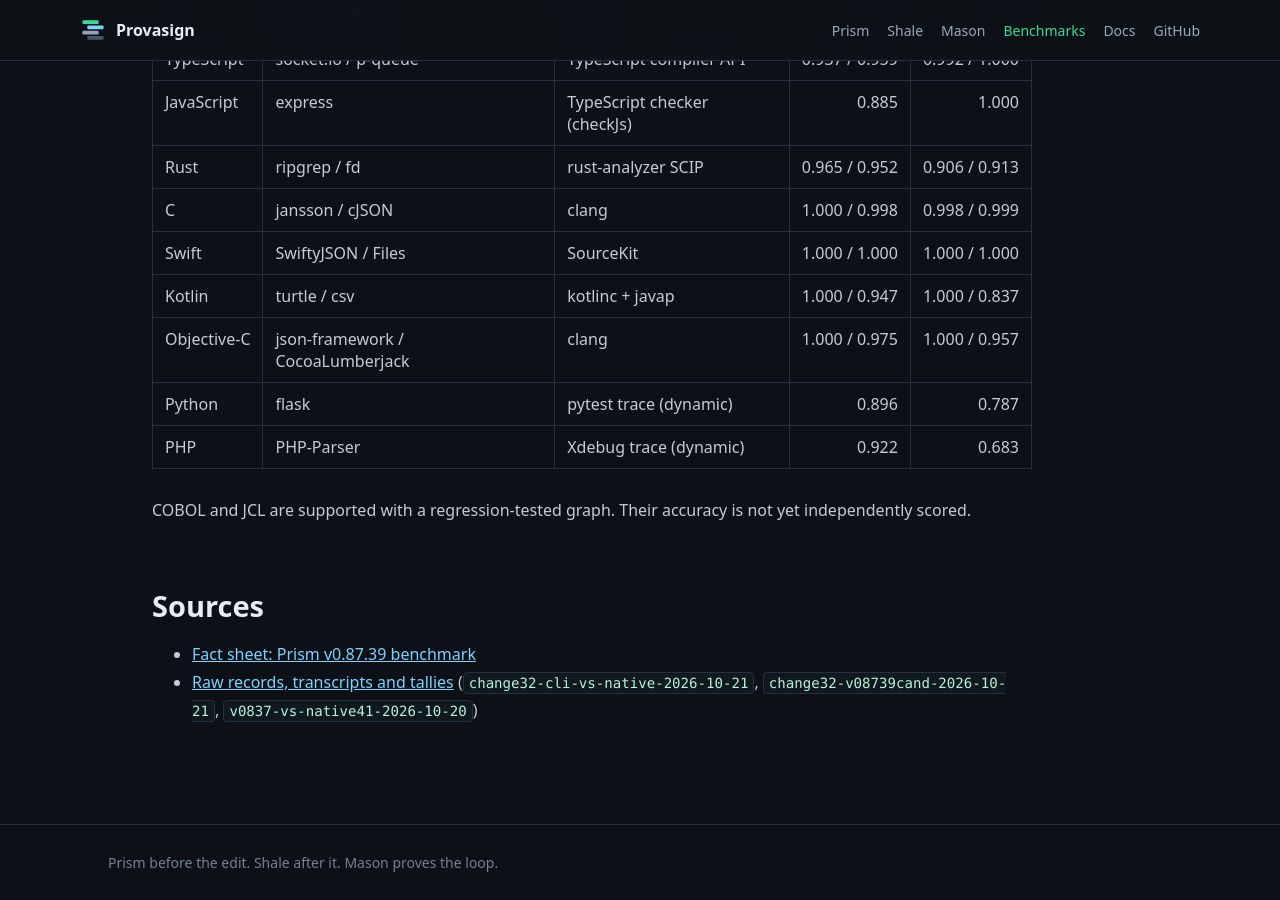
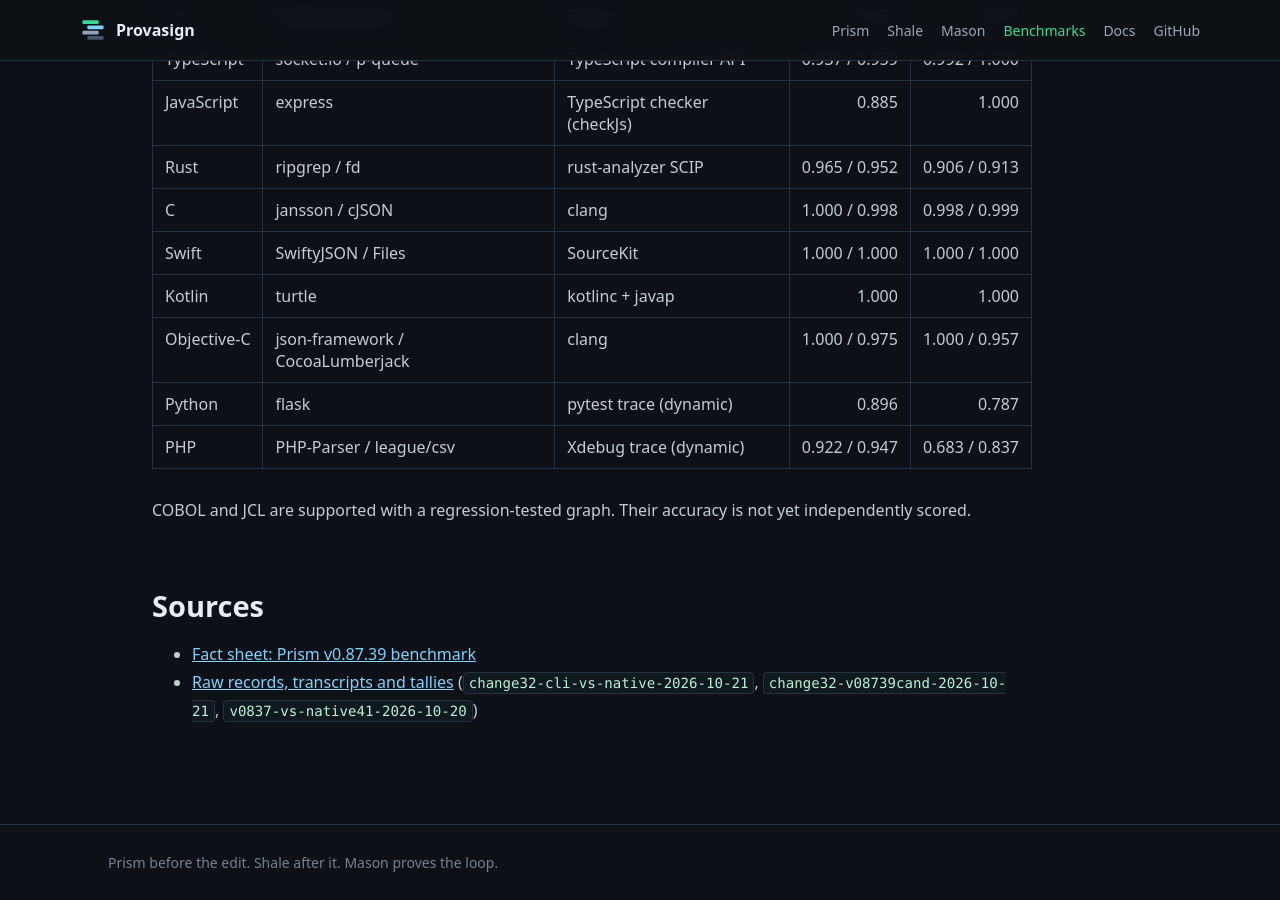
Before and after one commit to provasign/provasign.github.io, a Jekyll site: the page built from benchmarks.md, in a window 1280 px wide and 900 px high, scrolled down 3430 px. Built offline with Jekyll 4.4.1, drawn with Linux system fonts in a browser that asks for light colours.

Commit message:
benchmarks: csv is the PHP second corpus, not Kotlin
Co-Authored-By: Claude Opus 5.5 <noreply@anthropic.com>
Claude-Session: https://claude.ai/code/session_011Ai1qs5rPZ1cXyu74s4cdB

```diff
--- a/benchmarks.md
+++ b/benchmarks.md
@@ -94,10 +94,10 @@ Call-edge precision and recall against each language's compiler or runtime groun
 | Rust | ripgrep / fd | rust-analyzer SCIP | 0.965 / 0.952 | 0.906 / 0.913 |
 | C | jansson / cJSON | clang | 1.000 / 0.998 | 0.998 / 0.999 |
 | Swift | SwiftyJSON / Files | SourceKit | 1.000 / 1.000 | 1.000 / 1.000 |
-| Kotlin | turtle / csv | kotlinc + javap | 1.000 / 0.947 | 1.000 / 0.837 |
+| Kotlin | turtle | kotlinc + javap | 1.000 | 1.000 |
 | Objective-C | json-framework / CocoaLumberjack | clang | 1.000 / 0.975 | 1.000 / 0.957 |
 | Python | flask | pytest trace (dynamic) | 0.896 | 0.787 |
-| PHP | PHP-Parser | Xdebug trace (dynamic) | 0.922 | 0.683 |
+| PHP | PHP-Parser / league/csv | Xdebug trace (dynamic) | 0.922 / 0.947 | 0.683 / 0.837 |
 
 COBOL and JCL are supported with a regression-tested graph. Their accuracy is not yet independently scored.
 
```
